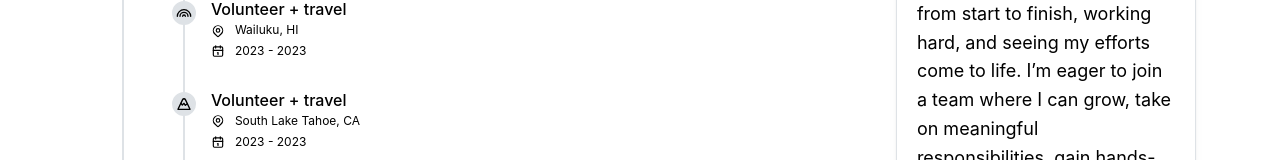
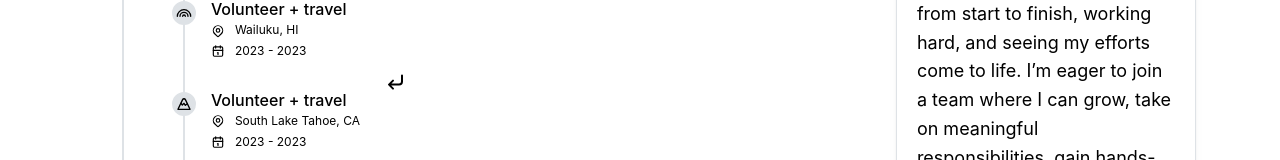
Before and after one commit to mayaaio/portfolio, a React (Create React App) app: page / in a window 1280 px wide. Both pictures are taken after a click on the button "Scroll Down ↓". Shown: the part 1161-1321 px from the top of the page. Built offline with nearby package versions, Linux system fonts and the light colour scheme; no server answers.

Commit message:
add hover on grey

```diff
--- a/src/components/AnimatedArrow.tsx
+++ /dev/null
@@ -1,47 +0,0 @@
-import React from "react";
-import { useSpring, animated } from "react-spring";
-
-const AnimatedArrow = ({ from, to }) => {
-  // Calculate the center of the "from" (timeline) and "to" (career card) positions
-  const fromCenter = {
-    x: from.left + from.width / 2,
-    y: from.top + from.height / 2,
-  };
-
-  const toCenter = {
-    x: to.left + to.width / 2,
-    y: to.top + to.height / 2,
-  };
-
-  // Calculate the angle for rotation
-  const angle =
-    Math.atan2(toCenter.y - fromCenter.y, toCenter.x - fromCenter.x) *
-    (180 / Math.PI);
-
-  // Animation properties
-  const arrowProps = useSpring({
-    from: {
-      left: fromCenter.x,
-      top: fromCenter.y,
-      transform: `rotate(${angle}deg)`,
-    },
-    to: { left: toCenter.x, top: toCenter.y, transform: `rotate(${angle}deg)` },
-    config: { tension: 120, friction: 20 },
-  });
-
-  return (
-    <animated.div
-      style={{
-        ...arrowProps,
-        position: "absolute",
-        width: 30,
-        height: 30,
-        borderLeft: "3px solid black",
-        borderBottom: "3px solid black",
-        transformOrigin: "0 100%",
-      }}
-    />
-  );
-};
-
-export default AnimatedArrow;
--- a/src/components/BottomSection.tsx
+++ b/src/components/BottomSection.tsx
@@ -3,36 +3,16 @@ import { motion } from "framer-motion";
 import CareerTimeline from "./CareerTimeline";
 import { Link } from "react-router-dom";
 import Pdf from "../assets/Resume.pdf";
-import { useEffect, useRef, useState } from "react";
+import { useState } from "react";
 import CareerItemCard from "./CareerItemCard";
-import AnimatedArrow from "./AnimatedArrow";
+import { IconCornerDownLeft } from "@tabler/icons-react";
 
 const BottomSection = () => {
   const [selectedCareerIndex, setSelectedCareerIndex] = useState(6);
-  const timelineRef = useRef(null);
-  const cardRef = useRef(null);
-  const [timelinePosition, setTimelinePosition] = useState(null);
-  const [cardPosition, setCardPosition] = useState(null);
 
   const handleCareerSelect = (index: number) => {
     setSelectedCareerIndex(index);
   };
-
-  useEffect(() => {
-    if (timelineRef.current && cardRef.current) {
-      const timelinePos = timelineRef.current.getBoundingClientRect();
-      const cardPos = cardRef.current.getBoundingClientRect();
-      console.log("Timeline position:", timelinePos);
-      console.log("Card position:", cardPos);
-      setTimelinePosition(timelinePos);
-      setCardPosition(cardPos);
-      //   setTimelinePosition(timelineRef.current.getBoundingClientRect());
-      //   setCardPosition(cardRef.current.getBoundingClientRect());
-    }
-  }, [timelineRef, cardRef, selectedCareerIndex]);
-
-  console.log(timelinePosition);
-  console.log(cardPosition);
 
   return (
     <motion.div
@@ -46,19 +26,27 @@ const BottomSection = () => {
           <Text component={Link} target="_blank" to={Pdf} td="underline">
             My Resume
           </Text>
-          <div ref={timelineRef}>
-            <CareerTimeline
-              onCareerSelect={handleCareerSelect}
-              selectedCareerIndex={selectedCareerIndex}
-            />
-          </div>
+          <CareerTimeline
+            onCareerSelect={handleCareerSelect}
+            selectedCareerIndex={selectedCareerIndex}
+          />
         </Stack>
-        {timelinePosition && cardPosition && (
-          <AnimatedArrow from={timelinePosition} to={cardPosition} />
-        )}
-        <div ref={cardRef}>
-          <CareerItemCard selectedCareerIndex={selectedCareerIndex} />
-        </div>
+        <motion.div
+          style={{
+            position: "absolute",
+            left: "30%",
+            // top: `calc(${(selectedCareerIndex + 1) * 100}px)`,
+            // left: `calc(${(selectedCareerIndex + 1) * 100}px)`, // Adjust based on timeline item width
+            transform: "translateY(-50%)",
+          }}
+          initial={{ opacity: 0 }}
+          animate={{ opacity: 1 }}
+          transition={{ duration: 0.5 }}
+        >
+          <IconCornerDownLeft />
+        </motion.div>
+
+        <CareerItemCard selectedCareerIndex={selectedCareerIndex} />
       </Group>
     </motion.div>
   );
--- a/src/components/TimeLineItem.tsx
+++ b/src/components/TimeLineItem.tsx
@@ -1,11 +1,10 @@
 import { Group, Timeline, Text } from "@mantine/core";
 import { IconCalendar, IconMapPin } from "@tabler/icons-react";
+import { useState } from "react";
 
 interface TimeLineItemProps {
   title: string;
-  description?: string;
   location?: string;
-  skills?: string;
   startDate: number | string;
   endDate: number | string;
   icon: JSX.Element;
@@ -14,20 +13,30 @@ interface TimeLineItemProps {
 
 function TimeLineItem({
   title,
-  description,
   location,
-  skills,
   startDate,
   endDate,
   icon,
   onClick,
 }: TimeLineItemProps) {
+  const [isHovered, setIsHovered] = useState(false);
+
+  // Handle mouse enter and leave events
+  const handleMouseEnter = () => setIsHovered(true);
+  const handleMouseLeave = () => setIsHovered(false);
+
   return (
     <Timeline.Item
       title={title}
       bullet={icon}
       onClick={onClick}
-      style={{ cursor: "pointer" }}
+      onMouseEnter={handleMouseEnter}
+      onMouseLeave={handleMouseLeave}
+      style={{
+        cursor: "pointer",
+        backgroundColor: isHovered ? "#f0f0f0" : "white",
+        transition: "background-color 0.3s ease",
+      }}
     >
       {location && (
         <Group gap="xs">
```
